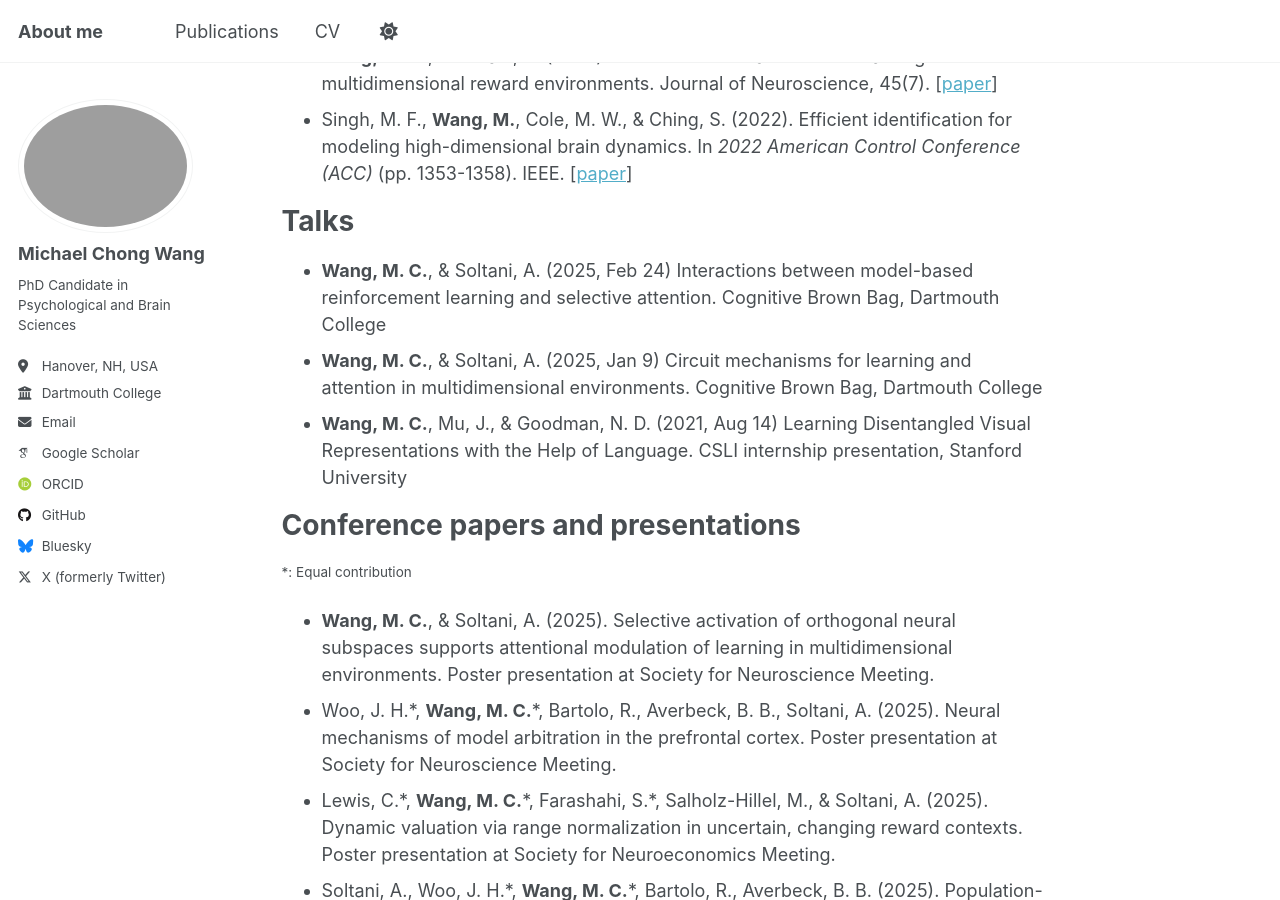
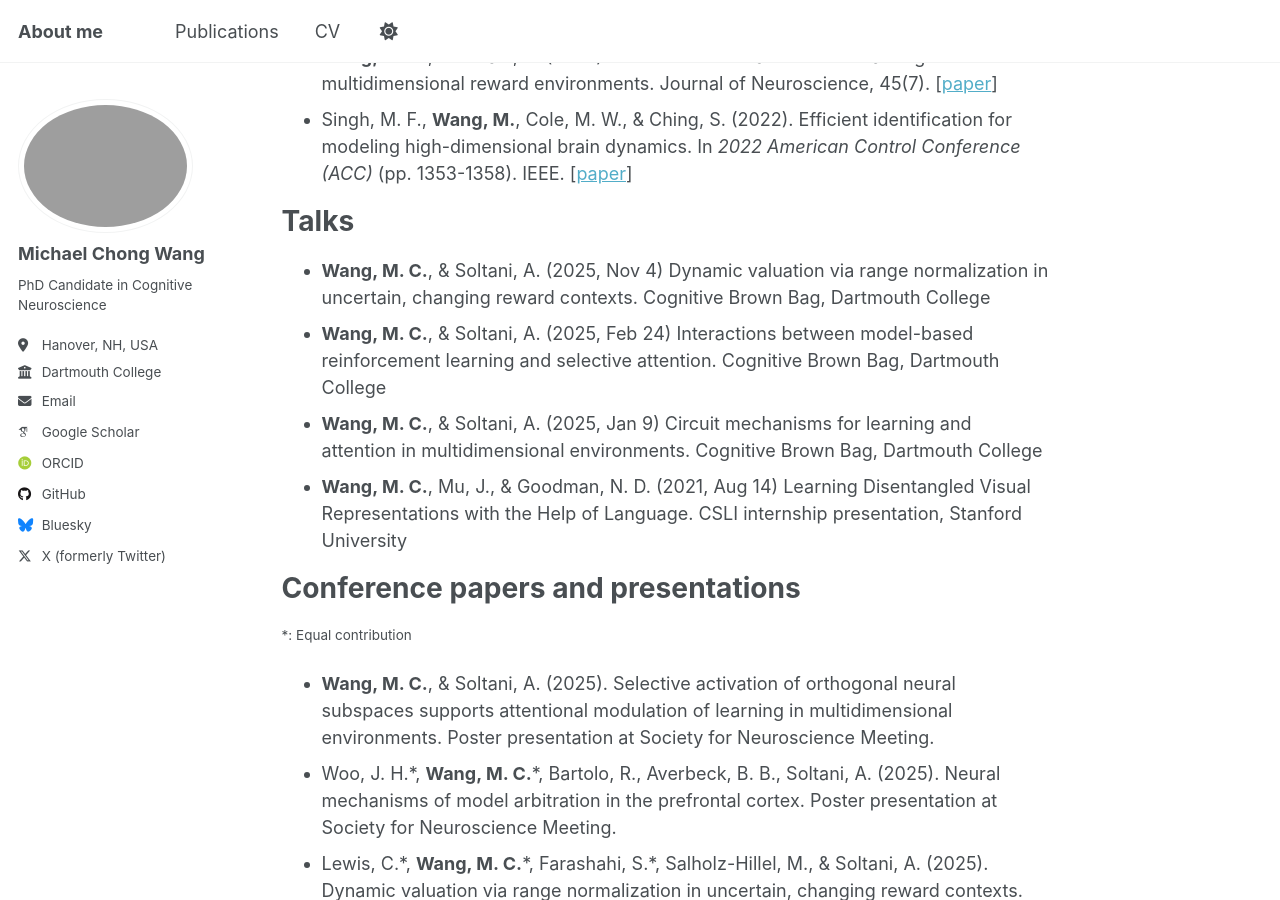
Before and after one commit to slenderham/slenderham.github.io, a Jekyll site: the page built from _pages/publications.md, in a window 1280 px wide and 900 px high, scrolled down 474 px. Built offline with Jekyll 4.4.1, drawn with Linux system fonts in a browser that asks for light colours; some web fonts are replaced; a script that is not in the unit is left out.

Commit message:
changed publication

```diff
--- a/_config.yml
+++ b/_config.yml
@@ -25,7 +25,7 @@ author:
   avatar           : "DSCF7992-277ei8g-2.jpg"
   name             : "Michael Chong Wang"
   pronouns         : # example: "she/her"
-  bio              : "PhD Candidate in Psychological and Brain Sciences"
+  bio              : "PhD Candidate in Cognitive Neuroscience"
   location         : "Hanover, NH, USA"
   employer         : "Dartmouth College"
   uri              : # URL
--- a/_pages/publications.md
+++ b/_pages/publications.md
@@ -24,11 +24,13 @@ author_profile: true
 - **Wang, M. C.**, & Soltani, A. (2025). Contributions of attention to learning in multidimensional reward environments. Journal of Neuroscience, 45(7). [[paper](https://www.jneurosci.org/content/45/7/e2300232024.abstract)]
 - Singh, M. F., **Wang, M.**, Cole, M. W., & Ching, S. (2022). Efficient identification for modeling high-dimensional brain dynamics. In *2022 American Control Conference (ACC)* (pp. 1353-1358). IEEE. [[paper](https://ieeexplore.ieee.org/abstract/document/9867232)]
 
+
 <h1>Talks</h1>
-
+- **Wang, M. C.**, & Soltani, A. (2025, Nov 4) Dynamic valuation via range normalization in uncertain, changing reward contexts. Cognitive Brown Bag, Dartmouth College
 - **Wang, M. C.**, & Soltani, A. (2025, Feb 24) Interactions between model-based reinforcement learning and selective attention. Cognitive Brown Bag, Dartmouth College
 - **Wang, M. C.**, & Soltani, A. (2025, Jan 9) Circuit mechanisms for learning and attention in multidimensional environments. Cognitive Brown Bag, Dartmouth College
 - **Wang, M. C.**, Mu, J., & Goodman, N. D. (2021, Aug 14) Learning Disentangled Visual Representations with the Help of Language. CSLI internship presentation, Stanford University
+
 
 <h1>Conference papers and presentations</h1>
 <small>*: Equal contribution </small>
```
